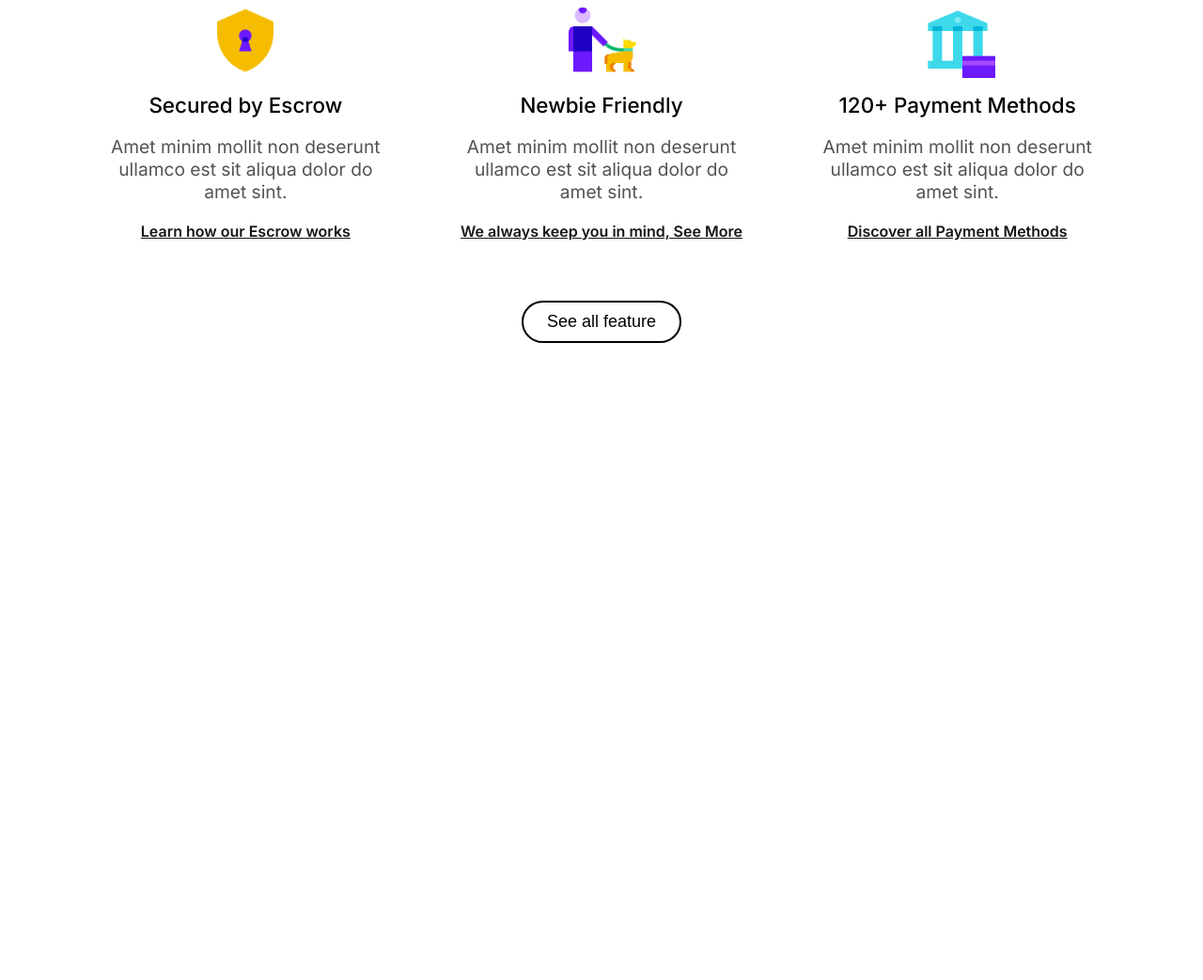
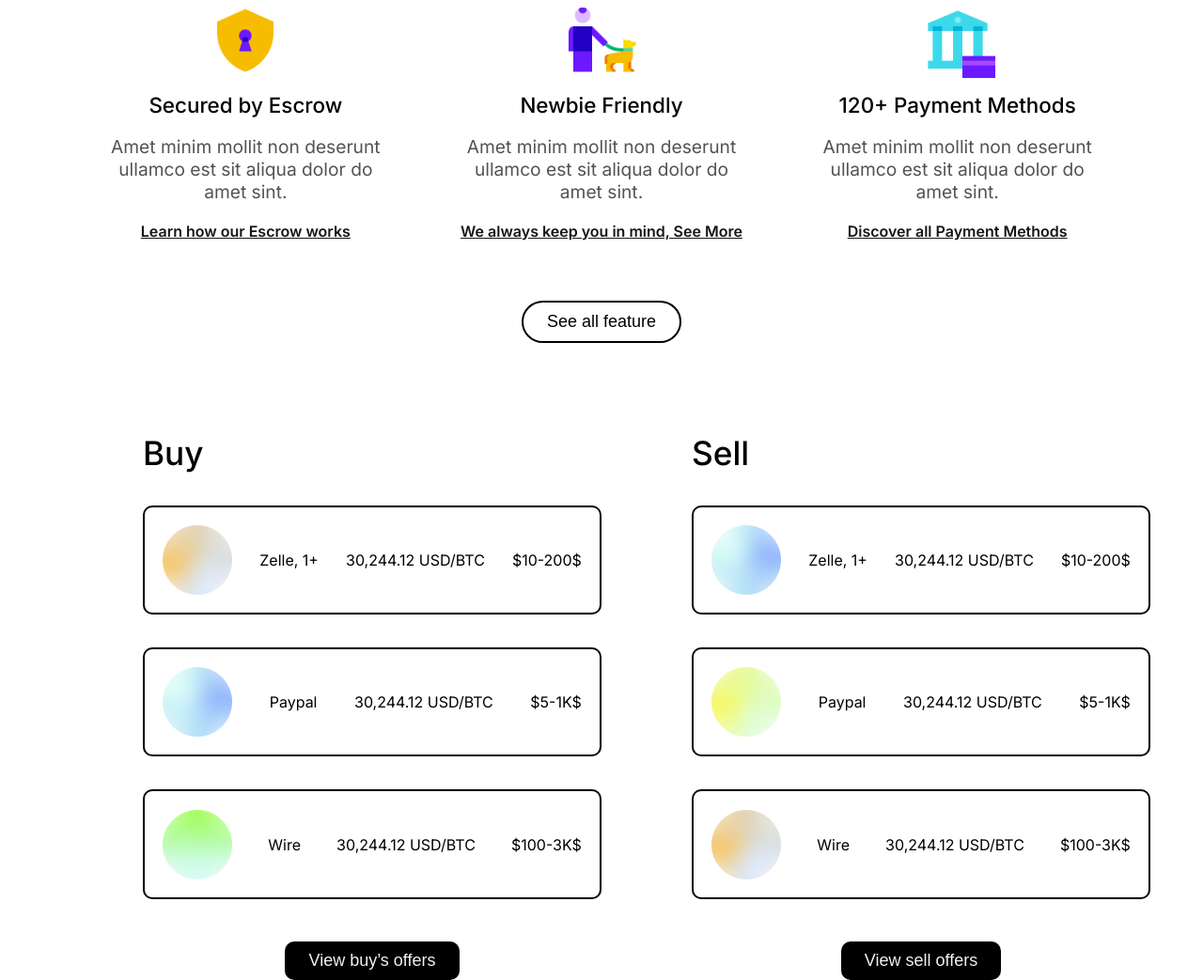
Before and after one commit to Momen1995/helloswaps, a plain HTML site: page index.html in a window 1280 px wide. Shown: the part 1111-2154 px from the top of the page at 94% size. Before the commit the page ends 1476 px from the top, so only its background shows below. Drawn offline with Linux system fonts and the light colour scheme.

Commit message:
buy sell section done

```diff
--- a/index.html
+++ b/index.html
@@ -95,6 +95,66 @@
         <button>See all feature</button>
       </div>
     </section>
+
+    <!-- buy-sell section start -->
+    <section class="buy-sell">
+    <hr>
+      <div class="buy-container">
+        <h3>Buy</h3>
+        <div class="buy-container-detail">
+          <div class="card-container-detail">
+            <img src="./Images/fivepng.png" alt="">
+            <p>Zelle, 1+</p>
+            <p>30,244.12 USD/BTC</p>
+            <p>$10-200$</p>
+          </div>
+          <div class="card-container-detail">
+            <img src="./Images/one.png" alt="">
+            <p>Paypal</p>
+            <p>30,244.12 USD/BTC</p>
+            <p>$5-1K$</p>
+          </div>
+          <div class="card-container-detail">
+            <img src="./Images/two.png" alt="">
+            <p>Wire</p>
+            <p>30,244.12 USD/BTC</p>
+            <p>$100-3K$</p>
+          </div>
+        </div>
+        <div class="buy-btn">
+          <button>View buy’s offers</button>
+        </div>
+      </div>
+
+      <div class="sell-container">
+        <h3>Sell</h3>
+        <div class="buy-container-detail">
+          <div class="card-container-detail">
+            <img src="./Images/one.png" alt="">
+            <p>Zelle, 1+</p>
+            <p>30,244.12 USD/BTC</p>
+            <p>$10-200$</p>
+          </div>
+          <div class="card-container-detail">
+            <img src="./Images/three.png" alt="">
+            <p>Paypal</p>
+            <p>30,244.12 USD/BTC</p>
+            <p>$5-1K$</p>
+          </div>
+          <div class="card-container-detail">
+            <img src="./Images/six.png" alt="">
+            <p>Wire</p>
+            <p>30,244.12 USD/BTC</p>
+            <p>$100-3K$</p>
+          </div>
+        </div>
+        <div class="sell-btn">
+          <button>View sell offers</button>
+        </div>
+      </div>
+    </section>
+
+    <!-- sign up section start -->
   </main>
 </body>
 </html>
--- a/style.css
+++ b/style.css
@@ -195,3 +195,62 @@ button{
     }
   }
 }
+
+
+/* buy sell section start */
+.buy-sell{
+  width: 1200px;
+  margin: 0 auto;
+  margin-top: 6rem;
+  padding: 0 1rem;
+  display: flex;
+  gap: 6rem;
+
+  & h3{
+    font-size: 2.2rem;
+    font-weight: 500;
+  }
+
+  .buy-container{
+    width: 50%;
+
+   .buy-btn{
+      display: flex;
+      justify-content: center;
+    }
+
+    & button{
+      background-color: #000000;
+      color: #f1f1f1;
+      border-radius: 10px;
+      margin-top: 25px;
+    }
+  }
+
+  .sell-container{
+    width: 50%;
+
+    .sell-btn{
+      display: flex;
+      justify-content: center;
+    }
+
+    & button{
+      background-color: #000000;
+      color: #f1f1f1;
+      border-radius: 10px;
+      margin-top: 25px;
+    }
+  }
+}
+
+.card-container-detail{
+    border: 2px solid #000000;
+    display: flex;
+    justify-content: space-between;
+    padding: 1.2rem;
+    align-items: center;
+    margin-top: 35px;
+    margin-bottom: 20px;
+    border-radius: 10px;
+  }
```
Also changed, not shown: Images/fivepng.png (added), Images/four.png (added), Images/one.png (added), Images/six.png (added), Images/three.png (added), Images/two.png (added).
